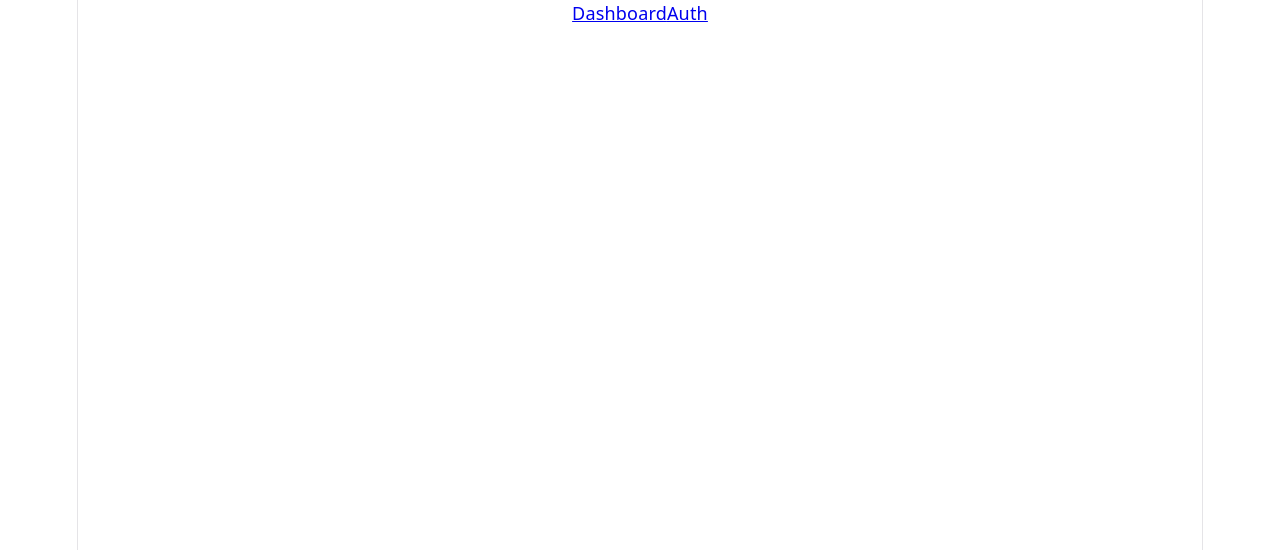
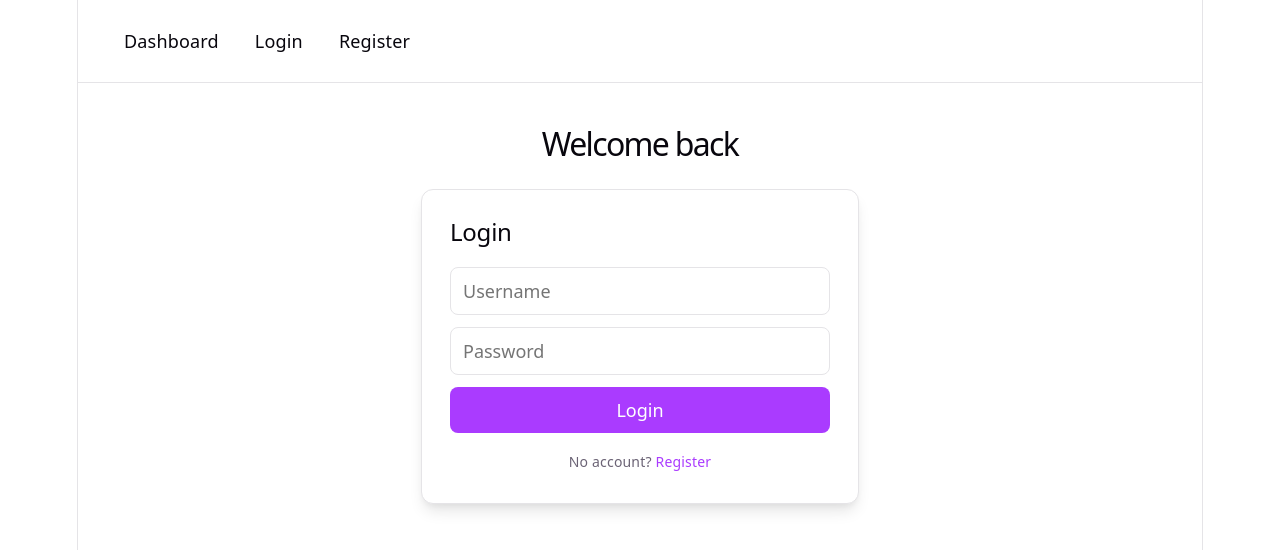
Before and after one commit to xAlayham/habit-tracker-web, a React (Vite) app in the folder frontend/: page /login in a window 1280 px wide. Before the commit this address had no page. Shown: the top 550 px of the page. Built offline with nearby package versions, Linux system fonts and the light colour scheme.

Commit message:
Split auth into separate login/register pages, redirect to dashboard after login

```diff
--- a/frontend/src/App.css
+++ b/frontend/src/App.css
@@ -1,184 +1,155 @@
-.counter {
-  font-size: 16px;
-  padding: 5px 10px;
-  border-radius: 5px;
-  color: var(--accent);
-  background: var(--accent-bg);
-  border: 2px solid transparent;
-  transition: border-color 0.3s;
-  margin-bottom: 24px;
-
-  &:hover {
-    border-color: var(--accent-border);
-  }
-  &:focus-visible {
-    outline: 2px solid var(--accent);
-    outline-offset: 2px;
-  }
+.app {
+  display: flex;
+  flex-direction: column;
+  min-height: 100svh;
 }
 
-.hero {
-  position: relative;
-
-  .base,
-  .framework,
-  .vite {
-    inset-inline: 0;
-    margin: 0 auto;
+.nav {
+  display: flex;
+  gap: 8px;
+  padding: 20px 32px;
+  border-bottom: 1px solid var(--border);
 }
 
-  .base {
-    width: 170px;
-    position: relative;
-    z-index: 0;
+.nav a {
+  color: var(--text-h);
+  text-decoration: none;
+  font-weight: 500;
+  padding: 8px 14px;
+  border-radius: 6px;
+  transition: background 0.2s;
 }
 
-  .framework,
-  .vite {
-    position: absolute;
+.nav a:hover {
+  background: var(--accent-bg);
 }
 
-  .framework {
-    z-index: 1;
-    top: 34px;
-    height: 28px;
-    transform: perspective(2000px) rotateZ(300deg) rotateX(44deg) rotateY(39deg)
-      scale(1.4);
+.page {
+  flex: 1;
+  display: flex;
+  flex-direction: column;
+  align-items: center;
+  padding: 48px 20px;
+  gap: 32px;
 }
 
-  .vite {
-    z-index: 0;
-    top: 107px;
-    height: 26px;
-    width: auto;
-    transform: perspective(2000px) rotateZ(300deg) rotateX(40deg) rotateY(39deg)
-      scale(0.8);
-  }
+.page-title {
+  font-size: 32px;
+  margin: 0;
 }
 
-#center {
+.card {
+  width: 100%;
+  max-width: 380px;
+  background: var(--bg);
+  border: 1px solid var(--border);
+  border-radius: 12px;
+  padding: 28px;
+  box-shadow: var(--shadow);
+  text-align: left;
+}
+
+.card h2 {
+  margin: 0 0 20px;
+}
+
+.form {
   display: flex;
   flex-direction: column;
-  gap: 25px;
-  place-content: center;
-  place-items: center;
-  flex-grow: 1;
-
-  @media (max-width: 1024px) {
-    padding: 32px 20px 24px;
-    gap: 18px;
-  }
+  gap: 12px;
 }
 
-#next-steps {
-  display: flex;
-  border-top: 1px solid var(--border);
-  text-align: left;
-
-  & > div {
-    flex: 1 1 0;
-    padding: 32px;
-    @media (max-width: 1024px) {
-      padding: 24px 20px;
-    }
+.form input,
+.form select {
+  font: inherit;
+  padding: 10px 12px;
+  border-radius: 8px;
+  border: 1px solid var(--border);
+  background: var(--bg);
+  color: var(--text-h);
 }
 
-  .icon {
-    margin-bottom: 16px;
-    width: 22px;
-    height: 22px;
+.form input:focus,
+.form select:focus {
+  outline: 2px solid var(--accent);
+  outline-offset: 1px;
 }
 
-  @media (max-width: 1024px) {
-    flex-direction: column;
+.btn {
+  font: inherit;
+  font-weight: 500;
+  padding: 10px 16px;
+  border-radius: 8px;
+  border: none;
+  cursor: pointer;
+  transition: opacity 0.2s;
+}
+
+.btn:hover {
+  opacity: 0.85;
+}
+
+.btn-primary {
+  color: white;
+  background: var(--accent);
+}
+
+.btn-danger {
+  color: #dc2626;
+  background: rgba(220, 38, 38, 0.1);
+  padding: 6px 12px;
+  font-size: 14px;
+}
+
+.switch-link {
+  margin: 16px 0 0;
+  font-size: 14px;
+  color: var(--text);
   text-align: center;
 }
+
+.switch-link a {
+  color: var(--accent);
+  font-weight: 500;
+  text-decoration: none;
 }
 
-#docs {
-  border-right: 1px solid var(--border);
-
-  @media (max-width: 1024px) {
-    border-right: none;
-    border-bottom: 1px solid var(--border);
-  }
+.switch-link a:hover {
+  text-decoration: underline;
 }
 
-#next-steps ul {
-  list-style: none;
-  padding: 0;
+.dashboard-page {
+  width: 100%;
+  max-width: 560px;
   display: flex;
-  gap: 8px;
-  margin: 32px 0 0;
-
-  .logo {
-    height: 18px;
+  flex-direction: column;
+  align-items: center;
+  gap: 28px;
 }
 
-  a {
-    color: var(--text-h);
-    font-size: 16px;
-    border-radius: 6px;
-    background: var(--social-bg);
+.habit-list {
   display: flex;
-    padding: 6px 12px;
-    align-items: center;
-    gap: 8px;
-    text-decoration: none;
-    transition: box-shadow 0.3s;
-
-    &:hover {
-      box-shadow: var(--shadow);
-    }
-    .button-icon {
-      height: 18px;
-      width: 18px;
-    }
+  flex-direction: column;
+  gap: 10px;
+  width: 100%;
+  margin-top: 8px;
 }
 
-  @media (max-width: 1024px) {
-    margin-top: 20px;
-    flex-wrap: wrap;
-    justify-content: center;
-
-    li {
-      flex: 1 1 calc(50% - 8px);
+.habit-card {
+  display: flex;
+  align-items: center;
+  justify-content: space-between;
+  background: var(--bg);
+  border: 1px solid var(--border);
+  border-radius: 10px;
+  padding: 14px 18px;
 }
 
-    a {
-      width: 100%;
-      justify-content: center;
-      box-sizing: border-box;
-    }
-  }
+.habit-card p {
+  font-weight: 500;
+  color: var(--text-h);
 }
 
-#spacer {
-  height: 88px;
-  border-top: 1px solid var(--border);
-  @media (max-width: 1024px) {
-    height: 48px;
+.status-message {
+  color: var(--text);
 }
-}
-
-.ticks {
-  position: relative;
-  width: 100%;
-
-  &::before,
-  &::after {
-    content: '';
-    position: absolute;
-    top: -4.5px;
-    border: 5px solid transparent;
-  }
-
-  &::before {
-    left: 0;
-    border-left-color: var(--border);
-  }
-  &::after {
-    right: 0;
-    border-right-color: var(--border);
-  }
-}
--- a/frontend/src/App.tsx
+++ b/frontend/src/App.tsx
@@ -1,30 +1,6 @@
 import React, { useState, useEffect} from "react";
-import { BrowserRouter, Routes, Route, Link, Navigate } from "react-router-dom";
-
-interface HabitCardProps {
-  name: string;
-  streak: number;
-}
-
-function HabitCard({name, streak}: HabitCardProps) {
-  return <p>{name} : {streak} day streak</p>
-}
-
-function HabitList() {
-  const habits: HabitCardProps[] = [
-    {name: "Nap", streak: 6},
-    {name: "Read", streak: 23},
-    {name: "Exercise", streak: 43}
-  ]
-
-  return (
-    <div>
-      {habits.map((habit) => (
-        <HabitCard key={habit.name} name={habit.name} streak={habit.streak}/>
-      ))}
-    </div>
-  )
-}
+import { BrowserRouter, Routes, Route, Link, Navigate, useNavigate } from "react-router-dom";
+import "./App.css";
 
 interface Habit {
   name: string
@@ -68,11 +44,11 @@ function HabitViewer({refreshTrigger, onHabitChanged}: HabitViewerProps){
   }, [refreshTrigger]);
 
   if (error !== null) {
-    return <p>{error}</p>;
+    return <p className="status-message">{error}</p>;
   }
 
   if (habits === null) {
-    return <p>Loading...</p>;
+    return <p className="status-message">Loading...</p>;
   }
 
   async function handleDelete(id: number) {
@@ -98,11 +74,11 @@ function HabitViewer({refreshTrigger, onHabitChanged}: HabitViewerProps){
   }
 
   return(
-    <div>
+    <div className="habit-list">
       {habits.map((habit) => (
-        <div key={habit.id}>
+        <div className="habit-card" key={habit.id}>
           <p>{habit.name}</p>
-          <button onClick={()=>handleDelete(habit.id)}>Delete</button>
+          <button className="btn btn-danger" onClick={()=>handleDelete(habit.id)}>Delete</button>
         </div>
       ))}
     </div>
@@ -116,6 +92,7 @@ interface LoginFormProps {
 function LoginForm({onLogin}: LoginFormProps) {
   const[username, setUsername] = useState("")
   const[password, setPassword] = useState("")
+  const navigate = useNavigate();
 
   async function handleSubmit(e: React.SubmitEvent) {
     e.preventDefault();
@@ -135,22 +112,31 @@ function LoginForm({onLogin}: LoginFormProps) {
     localStorage.setItem("access_token", data.access_token)
 
     onLogin();
+    navigate("/");
   }
 
   return (
-    <form onSubmit={handleSubmit}>
+    <div className="card">
+      <h2>Login</h2>
+      <form className="form" onSubmit={handleSubmit}>
         <input
           type="text"
+          placeholder="Username"
           value={username}
           onChange={(e) => setUsername(e.target.value)}
         />
         <input
           type="password"
+          placeholder="Password"
           value={password}
           onChange={(e) => setPassword(e.target.value)}
         />
-      <button type="submit">Login</button>
+        <button className="btn btn-primary" type="submit">Login</button>
       </form>
+      <p className="switch-link">
+        No account? <Link to="/register">Register</Link>
+      </p>
+    </div>
   );
 }
 
@@ -182,20 +168,25 @@ function CreateHabitForm({ onCreated }: { onCreated: () => void}) {
   }
 
   return (
-    <form onSubmit={handleSubmit}>
+    <div className="card">
+      <h2>New habit</h2>
+      <form className="form" onSubmit={handleSubmit}>
         <input
           type="text"
+          placeholder="Habit name"
           value={name}
           onChange={(e) => setName(e.target.value)}
         />
         <select value={frequency} onChange={(e)=>setFrequency(e.target.value)}>
+          <option value="" disabled>Frequency</option>
           <option value="daily">Daily</option>
           <option value="weekly">Weekly</option>
           <option value="monthly">Monthly</option>
           <option value="yearly">Yearly</option>
         </select>
-      <button type="submit">Create Habit</button>
+        <button className="btn btn-primary" type="submit">Create Habit</button>
       </form>
+    </div>
   );
 }
 
@@ -224,30 +215,46 @@ function RegisterForm() {
   }
 
   return(
-    <form onSubmit={handleSubmit}>
+    <div className="card">
+      <h2>Register</h2>
+      <form className="form" onSubmit={handleSubmit}>
         <input
           type="text"
+          placeholder="Username"
           value={username}
           onChange={(e) => setUsername(e.target.value)}
         />
         <input
           type="password"
+          placeholder="Password"
           value={password}
           onChange={(e) => setPassword(e.target.value)}
         />
-      <button type="submit">Register</button>
+        <button className="btn btn-primary" type="submit">Register</button>
       </form>
+      <p className="switch-link">
+        Already have an account? <Link to="/login">Login</Link>
+      </p>
+    </div>
   )
 }
 
-function Auth({ onLogin }: { onLogin: ()=> void}) {
-  return(
-     <div>
-      <h1>Authorization page</h1>
+function LoginPage({ onLogin }: { onLogin: () => void }) {
+  return (
+    <div className="page">
+      <h1 className="page-title">Welcome back</h1>
       <LoginForm onLogin={onLogin} />
+    </div>
+  );
+}
+
+function RegisterPage() {
+  return (
+    <div className="page">
+      <h1 className="page-title">Create an account</h1>
       <RegisterForm />
     </div>
-  )
+  );
 }
 
 function Dashboard({
@@ -257,13 +264,15 @@ function Dashboard({
   onHabitChanged: () => void;
 }) {
   return(
-    <div>
-      <h1>Dashboard page</h1>
+    <div className="page">
+      <div className="dashboard-page">
+        <h1 className="page-title">Your habits</h1>
         <HabitViewer
           refreshTrigger={refreshTrigger}
           onHabitChanged={onHabitChanged}
         />
         <CreateHabitForm onCreated={onHabitChanged} />
+      </div>
     </div>
   )
 }
@@ -272,7 +281,7 @@ function RequireLogin({children}: {children: React.ReactNode}) {
   const isLogin = localStorage.getItem("access_token")
 
   if(isLogin === null) {
-    return <Navigate to="/auth" />;
+    return <Navigate to="/login" />;
   }
 
   return children;
@@ -287,10 +296,11 @@ function App() {
 
   return (
     <BrowserRouter>
-      <div>
-        <nav>
+      <div className="app">
+        <nav className="nav">
           <Link to ="/">Dashboard</Link>
-          <Link to="/auth">Auth</Link>
+          <Link to="/login">Login</Link>
+          <Link to="/register">Register</Link>
         </nav>
 
         <Routes>
@@ -307,8 +317,13 @@ function App() {
           />
 
           <Route
-            path="/auth"
-            element={<Auth onLogin={handleLogin} />}
+            path="/login"
+            element={<LoginPage onLogin={handleLogin} />}
+          />
+
+          <Route
+            path="/register"
+            element={<RegisterPage />}
           />
         </Routes>
       </div>
```
Lines whose indentation alone changed are shown as unchanged.
